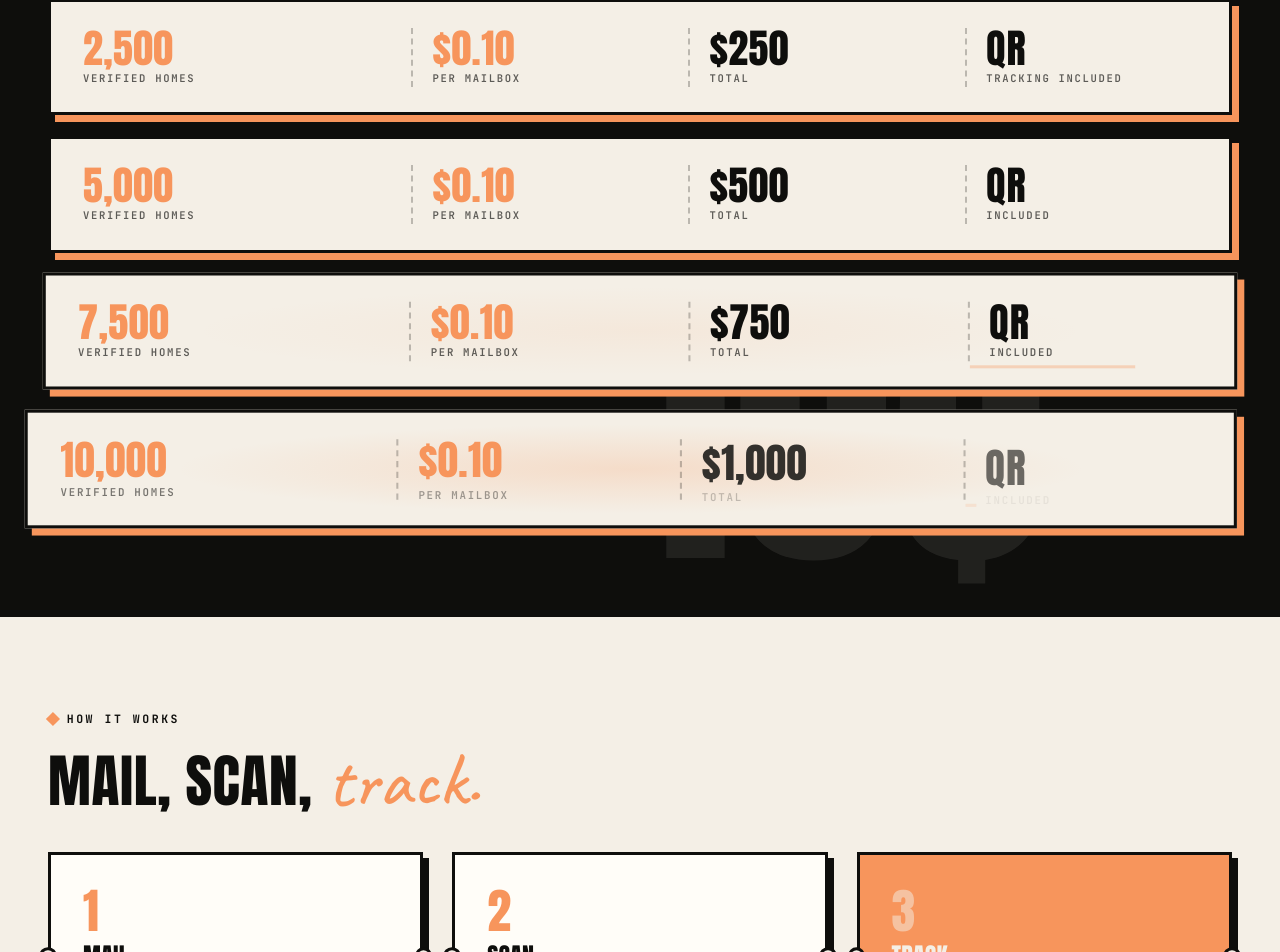
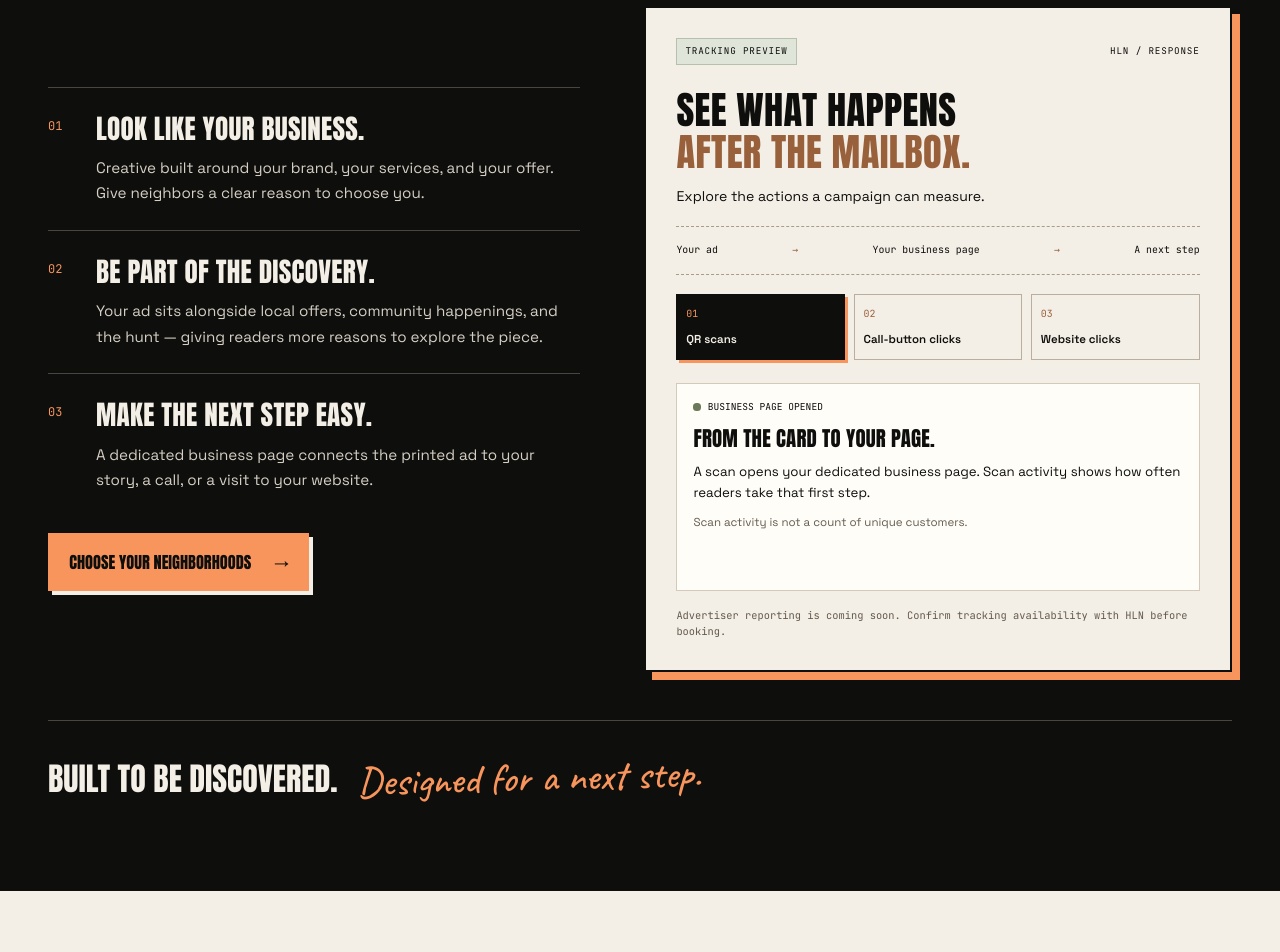
Before and after one commit to damian186/HNL-website, a React (Vite) app: page / in a window 1280 px wide. Shown: the part 2364-3316 px from the top of the page. Built offline with nearby package versions, Linux system fonts and the light colour scheme.

Commit message:
Explain advertiser benefits and preview response tracking before pricing

```diff
--- a/src/App.tsx
+++ b/src/App.tsx
@@ -242,13 +242,13 @@ function App() {
 
       <PerksSection />
 
-      <ProofPackageRows />
-
-      <HowItWorks />
+      <BusinessBenefitsSection />
 
       <RouteMapSection />
 
       <RouteBoard />
+
+      <ProofPackageRows />
 
       <section
         className="section calendly-section"
@@ -694,49 +694,46 @@ function ProofAnimatedCell({
   );
 }
 
-const HOW_STEPS = [
-  {
-    num: "1",
-    title: "Mail",
-    text: "One shared card lands in up to 5,000 mailboxes on your route.",
-  },
-  {
-    num: "2",
-    title: "Scan",
-    text: "Your square carries its own QR code. Every scan is yours.",
-  },
-  {
-    num: "3",
-    title: "Track",
-    text: "Scans, timing, and route response feed straight to your report.",
-  },
+const RESPONSE_ACTIONS = [
+  { id: "scan", label: "QR scans", title: "From the card to your page.", text: "A scan opens your dedicated business page. Scan activity shows how often readers take that first step.", signal: "Business page opened", limit: "Scan activity is not a count of unique customers." },
+  { id: "call", label: "Call-button clicks", title: "A tap toward a conversation.", text: "Readers can tap to call from your business page. Call-button clicks help show interest in contacting you.", signal: "Call button tapped", limit: "A tap does not confirm a connected call or a sale." },
+  { id: "website", label: "Website clicks", title: "Keep the discovery going.", text: "A website button takes readers to your site to explore your services, see your work, or learn more.", signal: "Website button tapped", limit: "A website click does not confirm an inquiry or purchase." },
 ];
 
-function HowItWorks() {
+function BusinessBenefitsSection() {
+  const [selected, setSelected] = React.useState(0);
+  const action = RESPONSE_ACTIONS[selected];
   return (
-    <section className="section howto" aria-label="How the mailer works">
-      <Reveal className="howto__head">
-        <p className="eyebrow">How it works</p>
-        <h2>
-          Mail, scan, <span className="script">track.</span>
-        </h2>
-      </Reveal>
-      <div className="howto__row">
-        {HOW_STEPS.map((step, index) => (
-          <motion.article
-            key={step.num}
-            className={index === 2 ? "ticket ticket--accent" : "ticket"}
-            initial={false}
-            whileInView={{ opacity: 1, y: 0 }}
-            viewport={{ once: true, margin: "-40px" }}
-            style={{ opacity: 0, y: 22 }}
-            transition={{ duration: 0.55, delay: index * 0.09, ease: [0.22, 1, 0.36, 1] }}
-          >
-            <span className="ticket__num">{step.num}</span>
-            <h3 className="ticket__title">{step.title}</h3>
-            <p className="ticket__text">{step.text}</p>
-          </motion.article>
-        ))}
+    <section className="business-benefits" id="business" aria-labelledby="business-heading">
+      <div className="business-benefits__inner">
+        <div className="business-benefits__head">
+          <p className="eyebrow eyebrow--on-dark">Now, put your business in the story</p>
+          <h2 id="business-heading">Get discovered.<br /><span className="is-orange">Give them a next step.</span></h2>
+          <p>The neighborhood draws them in. Your creative, your offer, and a clear way to respond give them somewhere to go next.</p>
+        </div>
+        <div className="business-benefits__grid">
+          <div className="business-benefits__reasons">
+            <article><span className="business-benefits__number">01</span><div><h3>Look like your business.</h3><p>Creative built around your brand, your services, and your offer. Give neighbors a clear reason to choose you.</p></div></article>
+            <article><span className="business-benefits__number">02</span><div><h3>Be part of the discovery.</h3><p>Your ad sits alongside local offers, community happenings, and the hunt — giving readers more reasons to explore the piece.</p></div></article>
+            <article><span className="business-benefits__number">03</span><div><h3>Make the next step easy.</h3><p>A dedicated business page connects the printed ad to your story, a call, or a visit to your website.</p></div></article>
+            <a className="business-benefits__map-link" href="#map">Choose your neighborhoods <span aria-hidden="true">→</span></a>
+          </div>
+          <div className="response-preview">
+            <div className="response-preview__heading"><span>Tracking preview</span><span aria-hidden="true">HLN / RESPONSE</span></div>
+            <h3>See what happens<br /><span>after the mailbox.</span></h3>
+            <p className="response-preview__intro">Explore the actions a campaign can measure.</p>
+            <div className="response-preview__journey" aria-label="Response journey"><span>Your ad</span><span aria-hidden="true">→</span><span>Your business page</span><span aria-hidden="true">→</span><span>A next step</span></div>
+            <div className="response-preview__actions" aria-label="Preview a response metric">
+              {RESPONSE_ACTIONS.map((item, index) => <button type="button" key={item.id} aria-pressed={selected === index} aria-controls="response-explanation" onClick={() => setSelected(index)}><span className="response-preview__action-num" aria-hidden="true">0{index + 1}</span>{item.label}</button>)}
+            </div>
+            <div className="response-preview__detail" id="response-explanation" aria-live="polite" aria-atomic="true">
+              <span className="response-preview__signal"><span aria-hidden="true" />{action.signal}</span>
+              <h4>{action.title}</h4><p>{action.text}</p><p className="response-preview__limit">{action.limit}</p>
+            </div>
+            <p className="response-preview__availability">Advertiser reporting is coming soon. Confirm tracking availability with HLN before booking.</p>
+          </div>
+        </div>
+        <div className="business-benefits__close"><span>Built to be discovered.</span><span className="script">Designed for a next step.</span></div>
       </div>
     </section>
   );
--- a/src/styles.css
+++ b/src/styles.css
@@ -641,6 +641,54 @@ a {
   .perks__takeaway p span { white-space: normal; }
 }
 
+/* ---------- business value and response journey ---------- */
+.business-benefits { background: var(--ink); color: var(--cream); border-block: 3px solid var(--ink); scroll-margin-top: 5.5rem; }
+.business-benefits__inner { width: min(var(--maxw), 100% - 2.4rem); margin-inline: auto; padding-block: clamp(3.5rem, 6vw, 5rem); }
+.business-benefits__head { display: grid; grid-template-columns: 1.1fr .9fr; column-gap: 3rem; align-items: end; }
+.business-benefits__head > .eyebrow { grid-column: 1 / -1; }
+.business-benefits__head h2 { font-size: clamp(2.6rem, 4.2vw, 3.5rem); margin-top: 1rem; line-height: 1.08; }
+.business-benefits__head > p:last-child { max-width: 43rem; margin-top: 1.3rem; color: #d5cfc4; font-size: 1.05rem; line-height: 1.65; }
+.business-benefits__grid { display: grid; grid-template-columns: minmax(0, .95fr) minmax(0, 1.05fr); gap: clamp(2rem, 5vw, 4rem); margin-top: 2.5rem; align-items: center; }
+.business-benefits__reasons article { display: grid; grid-template-columns: 2rem 1fr; gap: 1rem; padding: 1.55rem 0; border-top: 1px solid #49463f; }
+.business-benefits__number { color: var(--orange); font: .75rem/1.5 var(--font-mono); padding-top: .25rem; }
+.business-benefits__reasons h3 { font-size: 1.7rem; line-height: 1.15; }
+.business-benefits__reasons p { margin-top: .7rem; font-size: .95rem; line-height: 1.65; color: #d5cfc4; }
+.business-benefits__map-link { display: inline-flex; gap: 1.5rem; align-items: center; text-decoration: none; color: var(--ink); background: var(--orange); padding: .9rem 1.2rem; margin-top: 1rem; font-family: var(--font-display); text-transform: uppercase; border: 2px solid var(--orange); box-shadow: 4px 4px 0 var(--cream); }
+.business-benefits__map-link:hover { background: var(--cream); }
+.response-preview { background: var(--cream); color: var(--ink); padding: clamp(1.2rem, 2.4vw, 1.9rem); box-shadow: 8px 8px 0 var(--orange); border: 2px solid var(--ink); }
+.response-preview__heading { display: flex; align-items: center; justify-content: space-between; gap: .6rem; font: .58rem/1.4 var(--font-mono); text-transform: uppercase; letter-spacing: .09em; }
+.response-preview__heading > span:first-child { background: #dfe5d9; border: 1px solid #b6c0ae; padding: .35rem .5rem; }
+.response-preview > h3 { font-size: clamp(1.9rem, 3vw, 2.55rem); line-height: 1.1; margin-top: 1.5rem; }
+.response-preview > h3 span { color: #98603b; }
+.response-preview__intro { font-size: .88rem; line-height: 1.5; margin-top: .8rem; }
+.response-preview__journey { display: flex; align-items: center; justify-content: space-between; gap: .6rem; border-block: 1px dashed #a79d8e; padding-block: 1rem; margin-block: 1.2rem; font: .62rem/1.5 var(--font-mono); }
+.response-preview__journey span:nth-child(even) { color: #98603b; }
+.response-preview__actions { display: grid; grid-template-columns: repeat(3, minmax(0,1fr)); gap: .55rem; }
+.response-preview__actions button { display: flex; flex-direction: column; gap: .7rem; align-items: flex-start; border: 1px solid #b8af9f; background: transparent; color: var(--ink); padding: .75rem .55rem; font: 600 .72rem/1.4 var(--font-body); text-align: left; cursor: pointer; }
+.response-preview__actions button[aria-pressed="true"] { background: var(--ink); color: var(--cream); border-color: var(--ink); box-shadow: 3px 3px 0 var(--orange); }
+.response-preview__actions button:hover { border-color: var(--ink); }
+.response-preview__action-num { font: .62rem var(--font-mono); color: #98603b; }
+.response-preview__actions button[aria-pressed="true"] .response-preview__action-num { color: var(--orange); }
+.response-preview__detail { min-height: 13rem; margin-top: 1.4rem; padding: 1rem; background: #fffdf8; border: 1px solid #d3caba; }
+.response-preview__signal { display: flex; align-items: center; gap: .45rem; font: .6rem/1.5 var(--font-mono); text-transform: uppercase; }
+.response-preview__signal > span { width: .45rem; height: .45rem; border-radius: 50%; background: #6b7958; }
+.response-preview__detail h4 { font-size: 1.3rem; line-height: 1.15; margin-top: .8rem; }
+.response-preview__detail p { font-size: .83rem; line-height: 1.6; margin-top: .6rem; }
+.response-preview__detail .response-preview__limit { font-size: .72rem; color: #635b4f; }
+.response-preview__availability { font: .65rem/1.6 var(--font-mono); margin-top: 1rem; color: #62594e; }
+.business-benefits__close { display: flex; flex-wrap: wrap; align-items: center; gap: .6rem 1.2rem; margin-top: 3rem; padding-top: 1.5rem; border-top: 1px solid #49463f; font-family: var(--font-display); text-transform: uppercase; font-size: clamp(1.5rem, 2.5vw, 2rem); }
+@media (max-width: 800px) {
+  .business-benefits__head { grid-template-columns: 1fr; }
+  .business-benefits__grid { grid-template-columns: 1fr; }
+  .response-preview { max-width: 38rem; width: 100%; justify-self: center; }
+}
+@media (max-width: 420px) {
+  .response-preview__heading > span:last-child { font-size: .5rem; }
+  .response-preview__actions button { font-size: .66rem; }
+  .response-preview__journey { gap: .35rem; font-size: .55rem; }
+  .response-preview__detail { min-height: 15rem; }
+}
+
 /* ---------- proof packages ---------- */
 
 .proof-packages {
```
